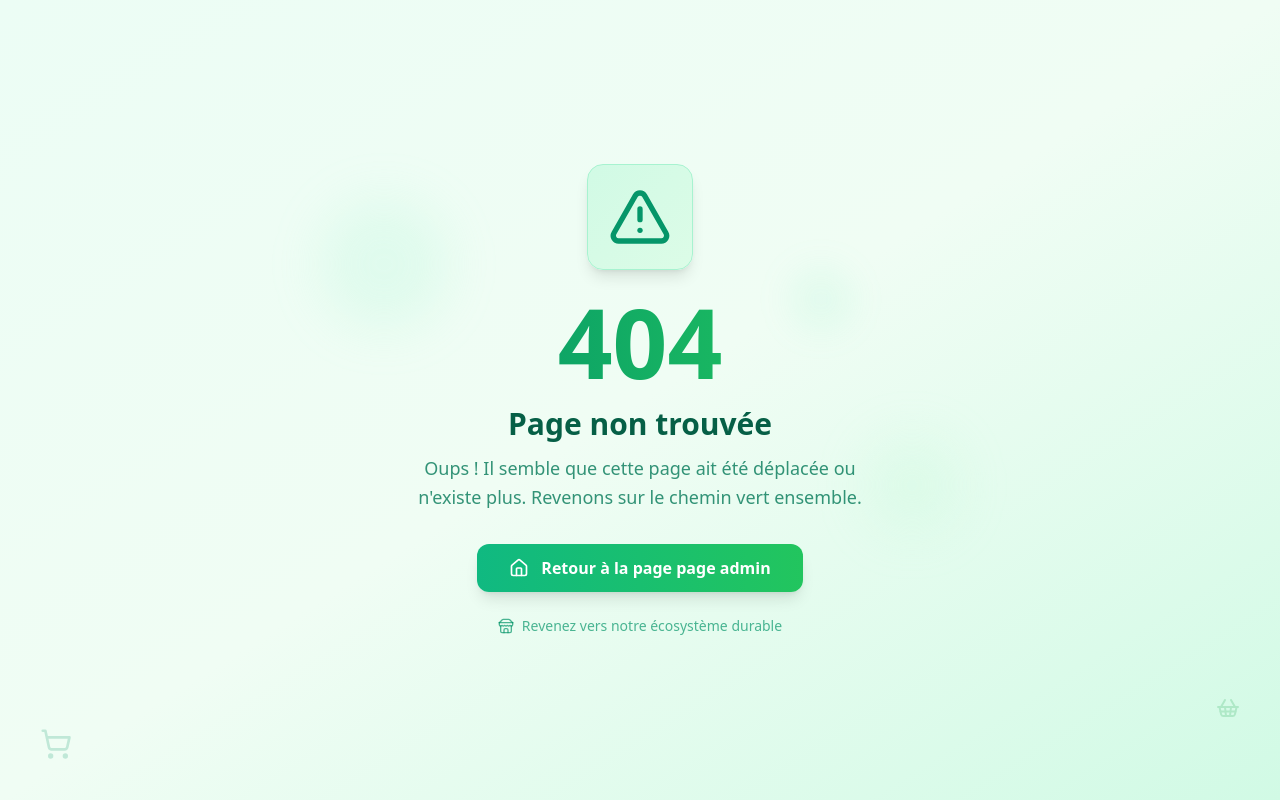
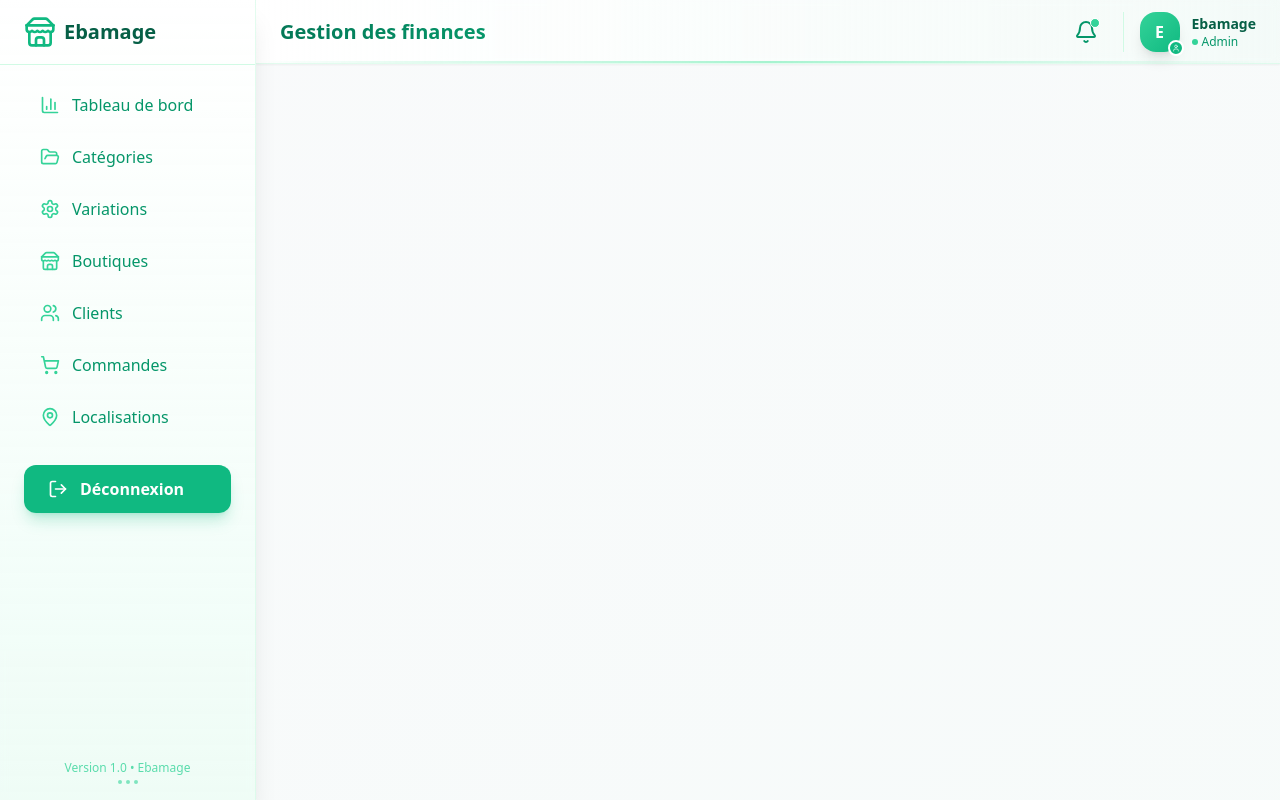
Before and after one commit to kouahodavid6/EbamageAdmin, a React (Vite) app: page /finances in a window 1280 px wide. Before the commit this address had no page. Built offline with nearby package versions, Linux system fonts and the light colour scheme; sample sign-in values are in the browser's storage.

Commit message:
Creation du composant pour gerer les finances

```diff
--- a/src/App.jsx
+++ b/src/App.jsx
@@ -13,6 +13,7 @@ import Clients from './pages/Clients/Clients';
 import Commandes from './pages/Commandes/Commandes';
 import Localisations from './pages/Localisations/Localisations';
 import Profil from './pages/Profil/Profil';
+import Finances from './pages/Finances/Finances';
 import useAuthStore from './stores/auth.store';
 
 import NotFound from './components/NotFound';
@@ -162,6 +163,15 @@ function App() {
               }
             />
 
+            <Route
+              path="/finances"
+              element={
+                <ProtectedRoute>
+                  <Finances />
+                </ProtectedRoute>
+              }
+            />
+
             <Route path="*" element={<NotFound />} />
           </Routes>
         </main>
--- a/src/pages/Dashboard/Dashboard.jsx
+++ b/src/pages/Dashboard/Dashboard.jsx
@@ -7,13 +7,12 @@ import {
   Users,
   Bell,
   Store,
-  Package,
+  PieChart,
   Activity,
   ArrowRight,
   Calendar,
   Image,
   Upload,
-  CheckCircle,
   X,
   Trash2,
 } from "lucide-react";
@@ -222,9 +221,9 @@ const Dashboard = () => {
         borderColor: "border-purple-200"
       },
       {
-        title: "Voir les commandes",
-        icon: Package,
-        path: '/commandes',
+        title: "Finances",
+        icon: PieChart,
+        path: '/finances',
         color: "bg-green-100",
         textColor: "text-green-600",
         borderColor: "border-green-200"
--- /dev/null
+++ b/src/pages/Finances/Finances.jsx
@@ -0,0 +1,59 @@
+import { useState } from "react";
+import DashboardSidebar from "../components/DashboardSidebar";
+import DashboardHeader from "../components/DashboardHeader";
+
+const Dashboard = () => {
+    const [sidebarOpen, setSidebarOpen] = useState(false);
+
+    return (
+        <div className="min-h-screen bg-gradient-to-br from-gray-50 to-emerald-50/20 flex flex-col md:flex-row">
+
+            {/* Overlay mobile */}
+            {sidebarOpen && (
+                <div
+                    className="fixed inset-0 bg-black bg-opacity-30 z-40 md:hidden"
+                    onClick={() => setSidebarOpen(false)}
+                />
+            )}
+
+            {/* Sidebar */}
+            <div
+                className={`fixed md:sticky top-0 z-50 transition-transform duration-300 ease-in-out
+                    ${sidebarOpen ? "translate-x-0" : "-translate-x-full"}
+                    md:translate-x-0 w-64 h-screen`}
+            >
+                {/* Croix mobile */}
+                <div className="md:hidden flex justify-end p-4 absolute top-0 right-0 z-50">
+                    <button
+                        onClick={() => setSidebarOpen(false)}
+                        className="text-emerald-600 hover:text-emerald-800 transition-all duration-300 bg-white/80 backdrop-blur-sm rounded-full p-1 shadow-lg"
+                        aria-label="Fermer la sidebar"
+                    >
+                        <svg xmlns="http://www.w3.org/2000/svg" className="h-5 w-5" fill="none"
+                            viewBox="0 0 24 24" stroke="currentColor" strokeWidth={2}
+                        >
+                            <path strokeLinecap="round" strokeLinejoin="round" d="M6 18L18 6M6 6l12 12" />
+                        </svg>
+                    </button>
+                </div>
+
+                <DashboardSidebar/>
+            </div>
+
+            {/* Contenu principal */}
+            <div className="flex-1 min-w-0 flex flex-col">
+
+                <DashboardHeader
+                    title="Gestion des finances"
+                    toggleSidebar={() => setSidebarOpen(!sidebarOpen)}
+                />
+
+                <main className="flex-1 p-4 sm:p-6 md:p-8 overflow-auto bg-transparent space-y-6">
+
+                </main>
+            </div>
+        </div>
+    );
+};
+
+export default Dashboard;
```
